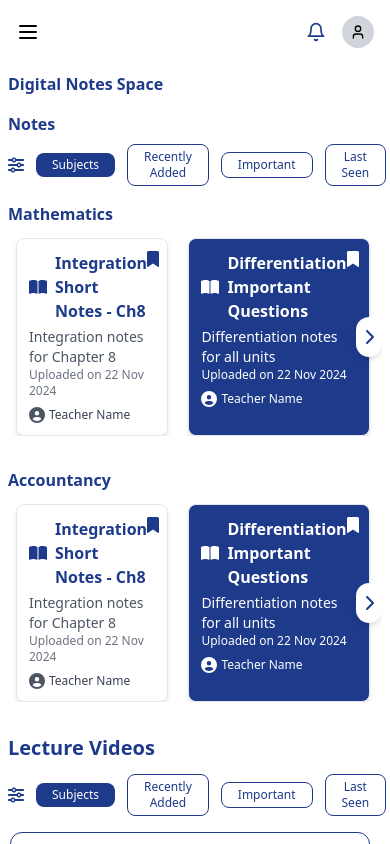
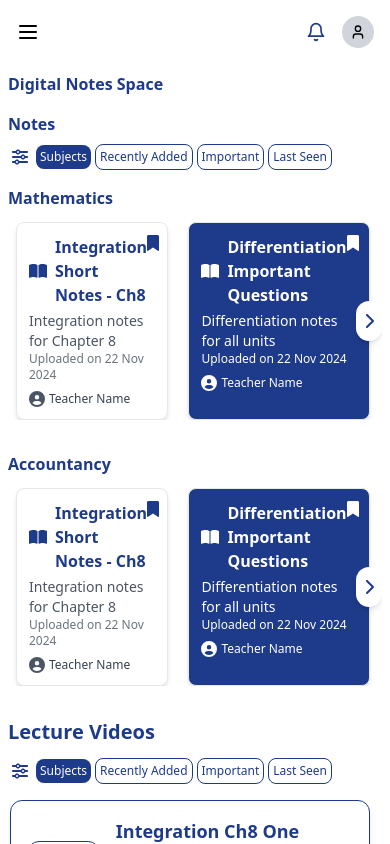
Before and after one commit to SAIKRISHNA2005/Student-Space, a React (Vite) app: page /notes in a window 390 px wide. Built offline with nearby package versions, Linux system fonts and the light colour scheme.

Commit message:
changes 4 in TabsComponent

```diff
--- a/src/components/StudentProfile.tsx
+++ b/src/components/StudentProfile.tsx
@@ -23,7 +23,7 @@ const StudentProfile: React.FC = () => {
             className="absolute inset-0 bg-gray-600 bg-opacity-75"
             onClick={toggleSidebar}
           ></div>
-          <div className="absolute inset-y-0 left-0 w-56 bg-[#1E3A8A] text-white shadow-lg">
+          <div className="absolute inset-y-0 left-0 w-56 text-white">
             <div className="flex justify-end p-4">
               <button onClick={toggleSidebar} className="text-white">
                 <X size={24} />
--- a/src/components/Tabs.tsx
+++ b/src/components/Tabs.tsx
@@ -13,12 +13,12 @@ const Tabs = () => {
   ];
 
   return (
-    <div className="flex items-center space-x-3 pb-4">
-      <FontAwesomeIcon icon={faSliders} className="text-[#1E3A8A] rounded-full md:p-2 sm:p-2" />
+    <div className="flex items-center md:space-x-3 xs:space-x-1 pb-4">
+      <FontAwesomeIcon icon={faSliders} className="text-[#1E3A8A] rounded-full md:p-2 xs:p-1" />
       {tabs.map((tab) => (
         <button
           key={tab.name}
-          className={`md:px-3 md:py-1 xs:px-4 xs:py-1 md:text-lg xs:text-xs font-medium transition-all rounded-lg ${
+          className={`md:px-3 md:py-1 xs:px-1 xs:py-1 md:text-lg xs:text-xs font-medium transition-all rounded-lg ${
             activeTab === tab.name ? "bg-[#1E3A8A] text-white" : "bg-white text-[#1E3A8A] border border-[#1E3A8A]"
           }`}
           onClick={() => setActiveTab(tab.name)}
```
